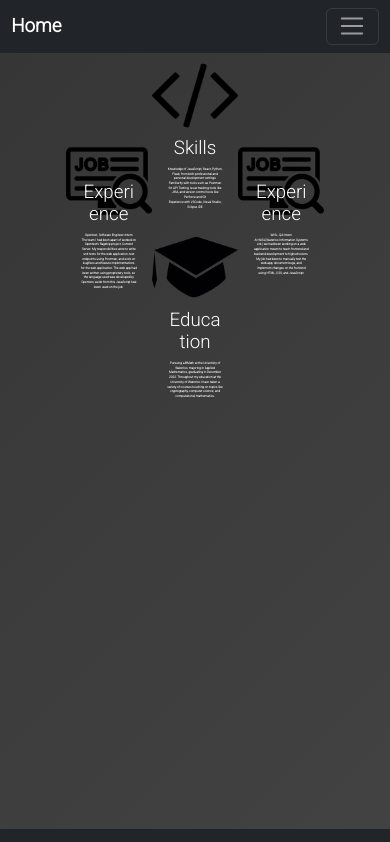
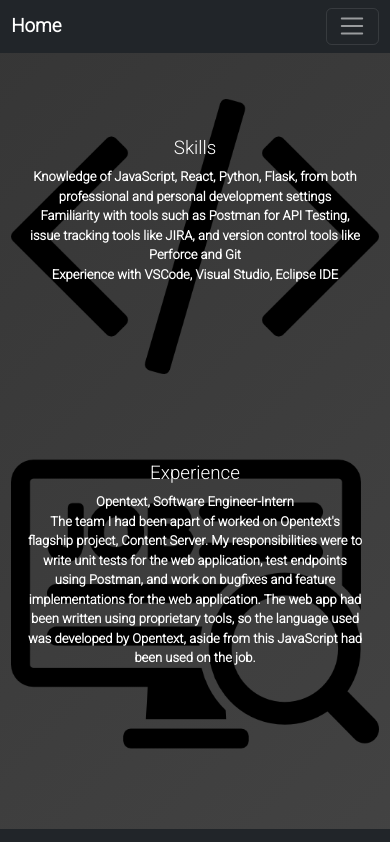
Before and after one commit to moeb15/mywebsite, a React (Create React App) app: page /CV in a window 390 px wide. Shown: the top 842 px of the page. Built offline with nearby package versions, Linux system fonts and the light colour scheme.

Commit message:
cv now functional on mobile screens

```diff
--- a/src/components/CVPage.js
+++ b/src/components/CVPage.js
@@ -1,6 +1,7 @@
 import React, { useEffect, useState } from "react";
 import Card from 'react-bootstrap/Card'
 import Container from "react-bootstrap/esm/Container";
+import CardGroup from 'react-bootstrap/esm/CardGroup'
 import experience from './assets/codebrackets.png'
 import joblogo from './assets/joblogo.png'
 import edulogo from './assets/educationlogo.png'
@@ -46,7 +47,7 @@
                     <Card.Text className='w3-animate-opacity cv-text'>{ides}</Card.Text>
                 </Card.ImgOverlay>
             </Card>
-            <Container className="d-flex">
+            <CardGroup>
                 <Card className="bg-transparent text-white cv-card">
                     <Card.Img src={joblogo} alt="Card image" />
                     <Card.ImgOverlay style={{ textAlign: 'center', paddingTop: '5vh' }}>
@@ -63,8 +64,7 @@
                         <Card.Text className='w3-animate-opacity cv-text'>{WISL?.job_responsibilities}</Card.Text>
                     </Card.ImgOverlay>
                 </Card>
-            </Container>
-
+            </CardGroup>
                 <Card className="bg-transparent text-white cv-card">
                     <Card.Img src={edulogo} alt="Card image" />
                     <Card.ImgOverlay style={{ textAlign: 'center', paddingTop: '10vh' }}>
--- a/src/components/styles/main.css
+++ b/src/components/styles/main.css
@@ -51,14 +51,14 @@
 
 .cv-card {
     margin: auto;
-    width: 22vw;
+    max-width: 400px;
     border: none !important;
     padding-left: '2%';
     padding-right: '2%';
 }
 
 .cv-text{
-    font-size: 0.8vw;
+    font-size: max(0.8vw,13px);
     margin: auto;
 }
 
```
